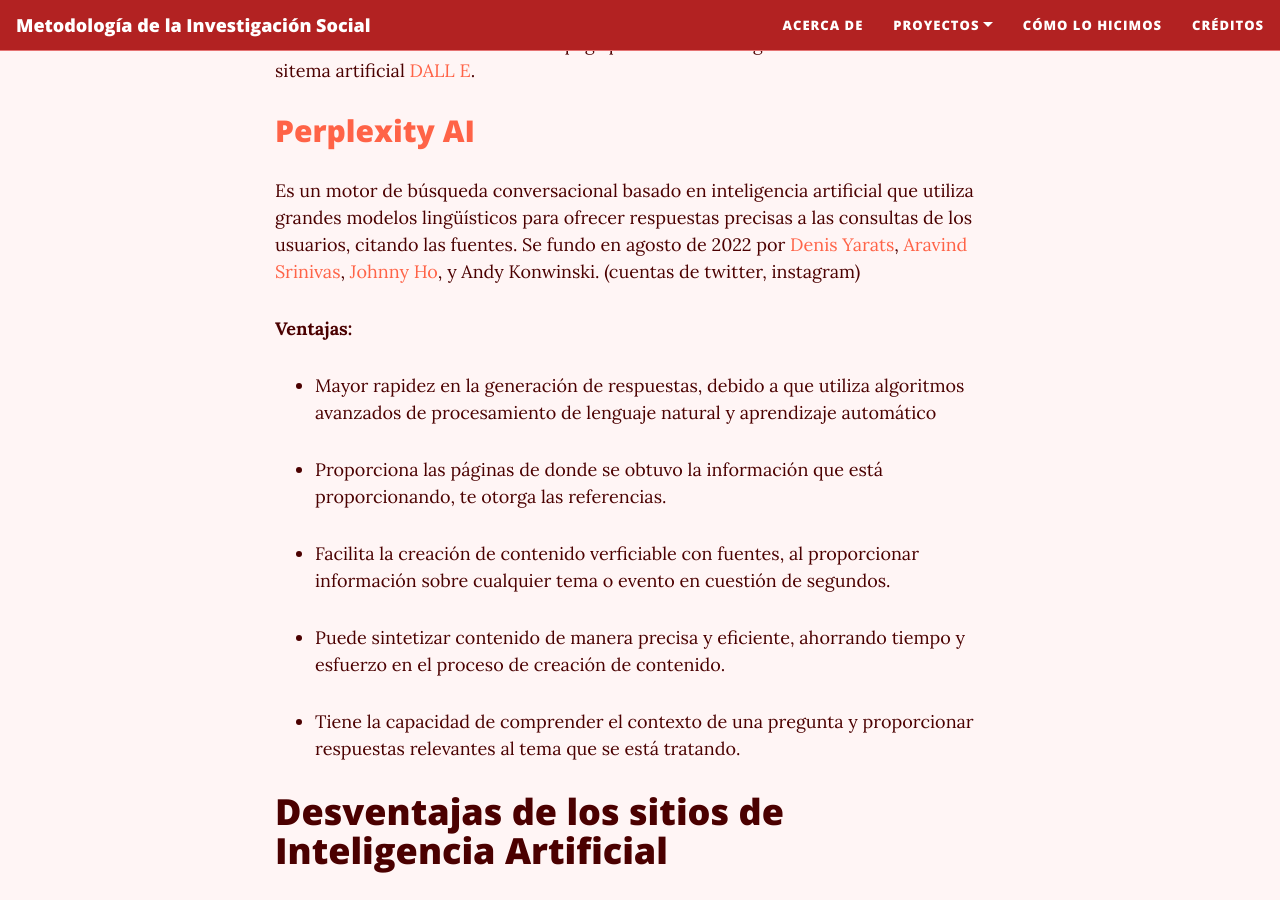
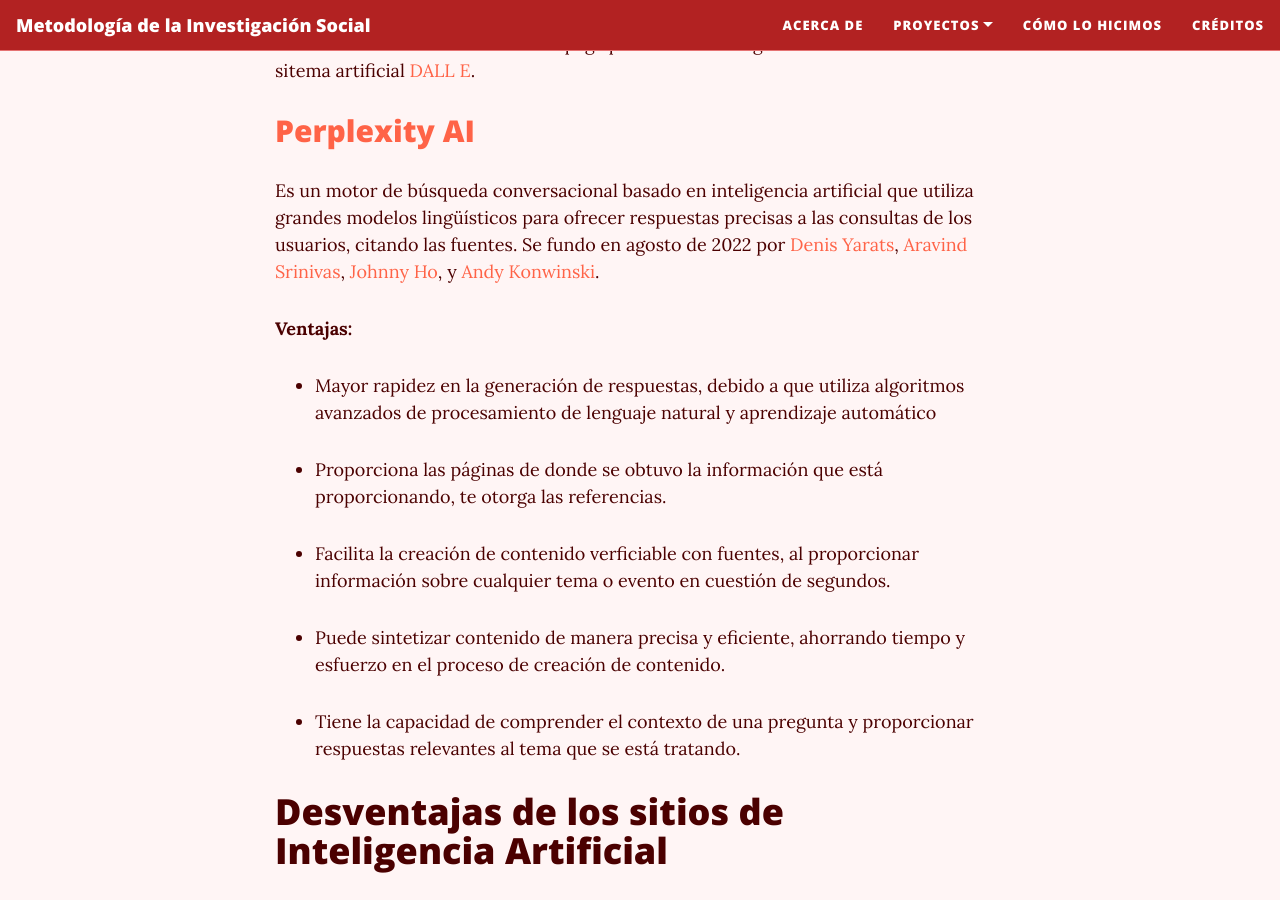
Before and after one commit to rosariorogel/metodologia, a Jekyll site: the page built from _pages/inteligencia-artificial.md, in a window 1280 px wide and 900 px high, scrolled down 4496 px. Built offline with Jekyll 4.4.1, drawn with Linux system fonts in a browser that asks for light colours; nearby versions of some CDN libraries.

Commit message:
Update cuentas x inteligencia-artificial.md

```diff
--- a/_pages/inteligencia-artificial.md
+++ b/_pages/inteligencia-artificial.md
@@ -101,7 +101,9 @@
 
 ## [Perplexity AI](https://www.perplexity.ai/)
 
-Es un motor de búsqueda conversacional basado en inteligencia artificial que utiliza grandes modelos lingüísticos para ofrecer respuestas precisas a las consultas de los usuarios, citando las fuentes. Se fundo en agosto de 2022 por [Denis Yarats](https://x.com/denisyarats?lang=es), [Aravind Srinivas](https://x.com/AravSrinivas/highlights), [Johnny Ho](https://x.com/randomjohnnyh?lang=es), y Andy Konwinski. (cuentas de twitter, instagram)
+Es un motor de búsqueda conversacional basado en inteligencia artificial que utiliza grandes modelos lingüísticos para ofrecer respuestas precisas a las consultas de los usuarios, citando las fuentes. Se fundo en agosto de 2022 por [Denis Yarats](https://x.com/denisyarats?lang=es), [Aravind Srinivas](https://x.com/AravSrinivas/highlights), [Johnny Ho](https://x.com/randomjohnnyh?lang=es), y [Andy Konwinski](https://x.com/andykonwinski?lang=es).
+
+
 
 **Ventajas:**
 
```
